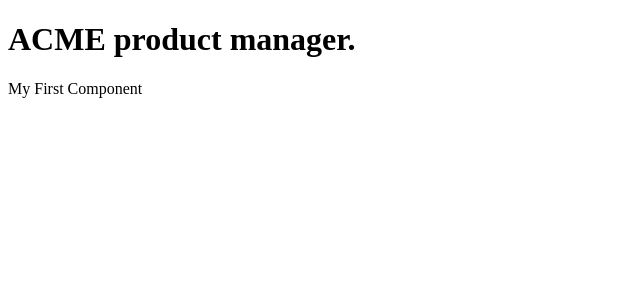
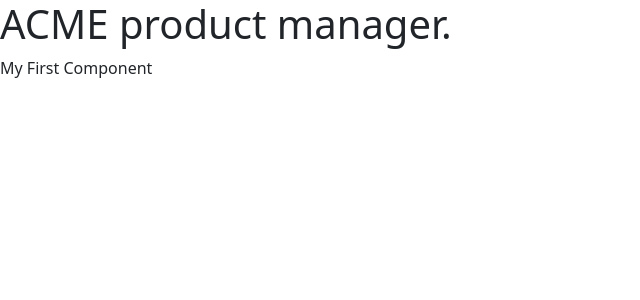
Before and after one commit to MohamedFaalil/angualr-training-01, an Angular app: page / in a window 1280 px wide. Shown: the top 300 px of the page, without its empty margins (0-640 px from the left). Built offline with nearby package versions, Linux system fonts and the light colour scheme.

Commit message:
made both Bootstrap and fontawesome packages available to global

```diff
--- a/src/styles.css
+++ b/src/styles.css
@@ -1,3 +1,6 @@
+@import '~bootstrap/dist/css/bootstrap.min.css';
+@import 'font-awesome/css/font-awesome.min.css';
+
 /* You can add global styles to this file, and also import other style files */
 div.card-header {
  font-size: large;
```
